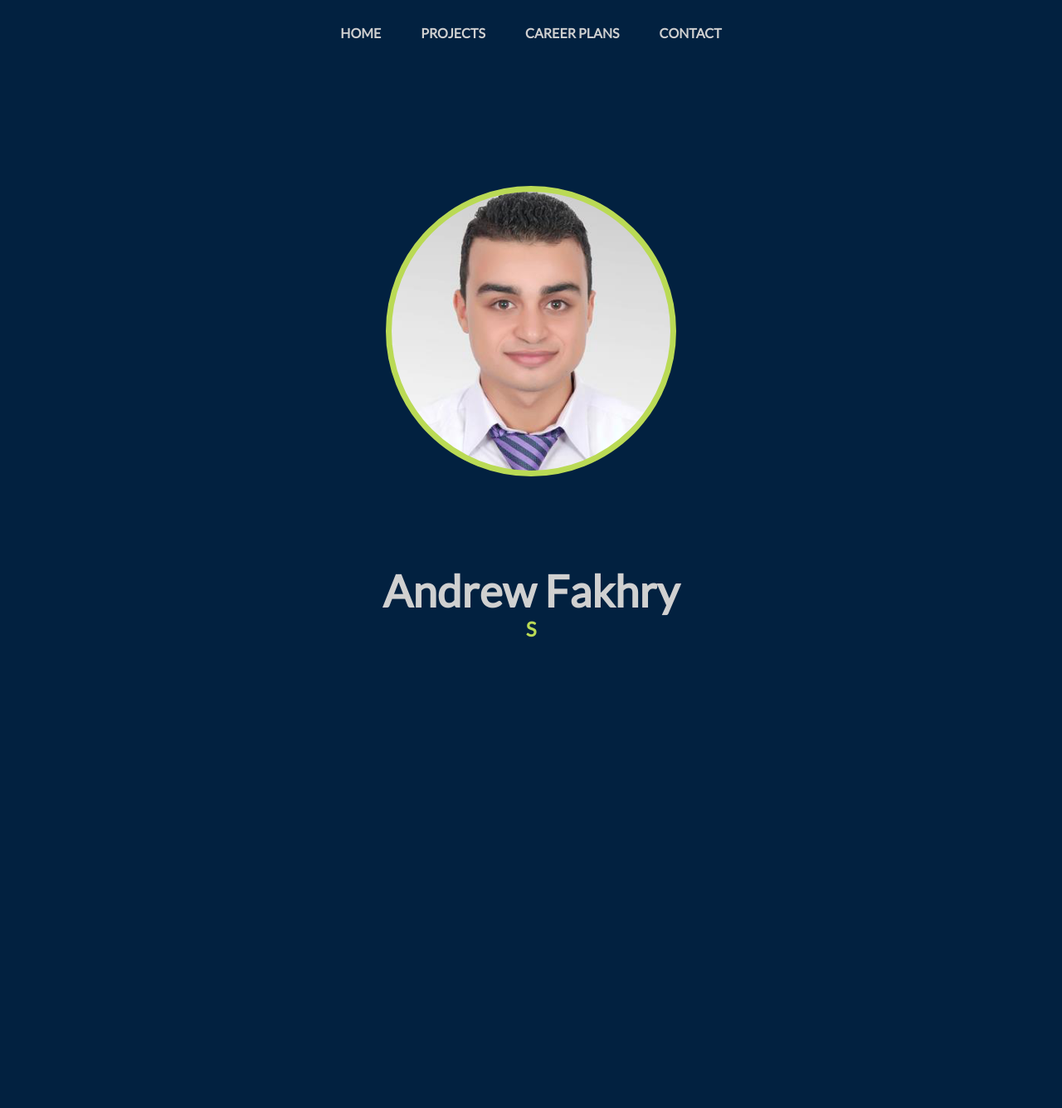
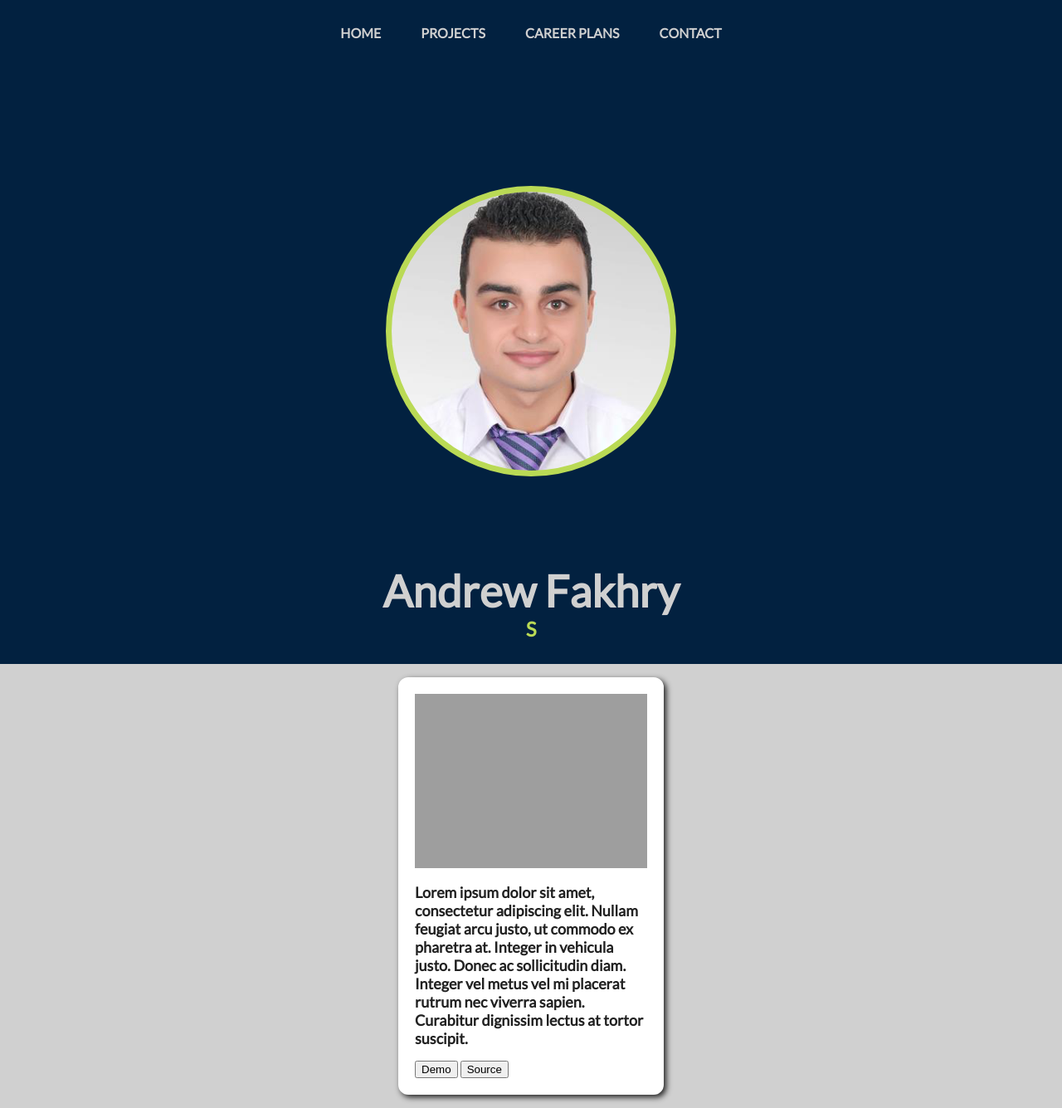
Before and after one commit to aghobrial/afakhry01.github.io, a PHP site: page / in a window 1280 px wide. Shown: the whole page at 83% size. Before the commit the page ends 768 px from the top, so only its background shows below. Run offline with PHP 8.4, Linux system fonts and the light colour scheme; grey boxes are pictures that could not be loaded.

Commit message:
Add one project card

```diff
--- a/css/main.css
+++ b/css/main.css
@@ -94,27 +94,37 @@
 
 }
 
-.typed-cursor{
-    font-size: 24px;
-    opacity: 1;
-    color: #BADA55;
-    -webkit-animation: blink 0.7s infinite;
-    -moz-animation: blink 0.7s infinite;
-    animation: blink 0.7s infinite;
+.projects {
+  background-color: #D0D0D0;
+  display: flex;
+  flex-direction: row;
+  justify-content: center;
 }
 
-@keyframes blink{
-    10% { opacity:1; }
-    50% { opacity:0; }
-    100% { opacity:1; }
+.projects__container {
+  width: 25%;
+  border: solid 4px #fff;
+  border-radius: 12px;
+  box-shadow: 3px 3px 7px #212121;
+  background-color: #fff;
+  padding: 1em;
+  margin: 1em;
 }
-@-webkit-keyframes blink{
-    10% { opacity:1; }
-    50% { opacity:0; }
-    100% { opacity:1; }
+
+.projects__container__image {
+  max-width: 100%;
 }
-@-moz-keyframes blink{
-    10% { opacity:1; }
-    50% { opacity:0; }
-    100% { opacity:1; }
+
+.projects__container__description {
+  color: #212121;
+  font-size: 18px;
 }
+
+
+/* @media screen and (min-width:900px) {
+  main {
+    max-width: 900px;
+    margin: auto;
+    padding: auto;
+  }
+} */
--- a/index.html
+++ b/index.html
@@ -30,7 +30,7 @@
     <section class="intro">
       <div class="intro__image"></div>
       <h1 class="intro__name">Andrew Fakhry</h1>
-      <h1 class="intro__position intro__position__1"></h1>
+      <h1 class="intro__position"></h1>
       <script>
       var options = {
       strings: ["Software Engineer ^4000", "Full Stack Web Developer ^4000"],
@@ -43,6 +43,16 @@
       var typed = new Typed(".intro__position", options);
       </script>
     </section>
+    <section class="projects">
+      <div class="projects__container">
+        <img class="projects__container__image" src="projects/drawingpanel/docs/pixelPanelScreenshot.png"/>
+        <h2 class="projects__container__description">Lorem ipsum dolor sit amet, consectetur adipiscing elit. Nullam feugiat arcu justo, ut commodo ex pharetra at. Integer in vehicula justo. Donec ac sollicitudin diam. Integer vel metus vel mi placerat rutrum nec viverra sapien. Curabitur dignissim lectus at tortor suscipit.</h2>
+        <div class="projects__container__buttons">
+          <button class="projects__button">Demo</button>
+          <button class="projects__button">Source</button>
+        </div>
+      </div>
+    </section>
   </main>
 </body>
 </html>
```
Also changed, not shown: projects/drawingpanel/index.html (added, +37 -0 lines), projects/drawingpanel/script.js (added, +59 -0 lines), projects/drawingpanel/style.css (added, +40 -0 lines), projects/drawingpanel/README.md (added), 2 other files.
